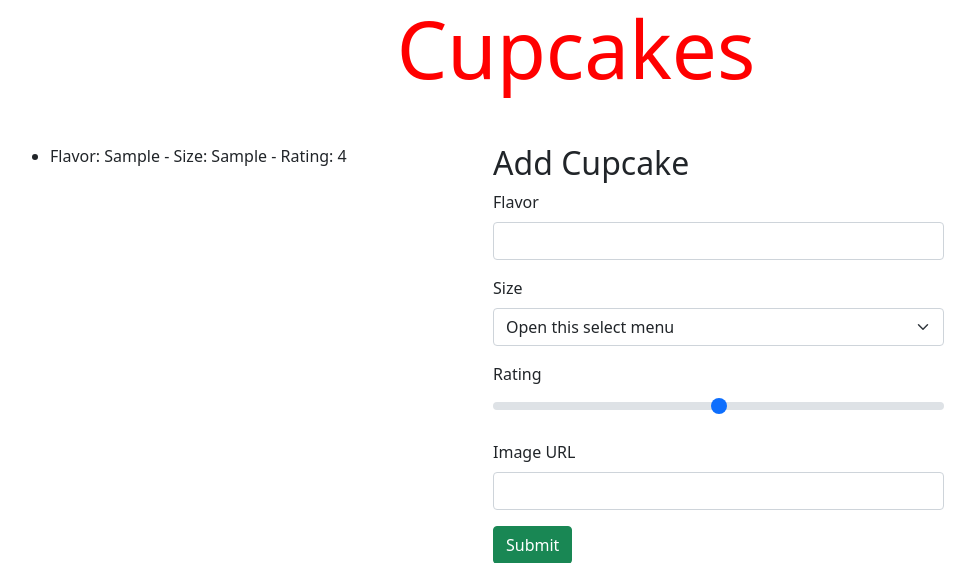
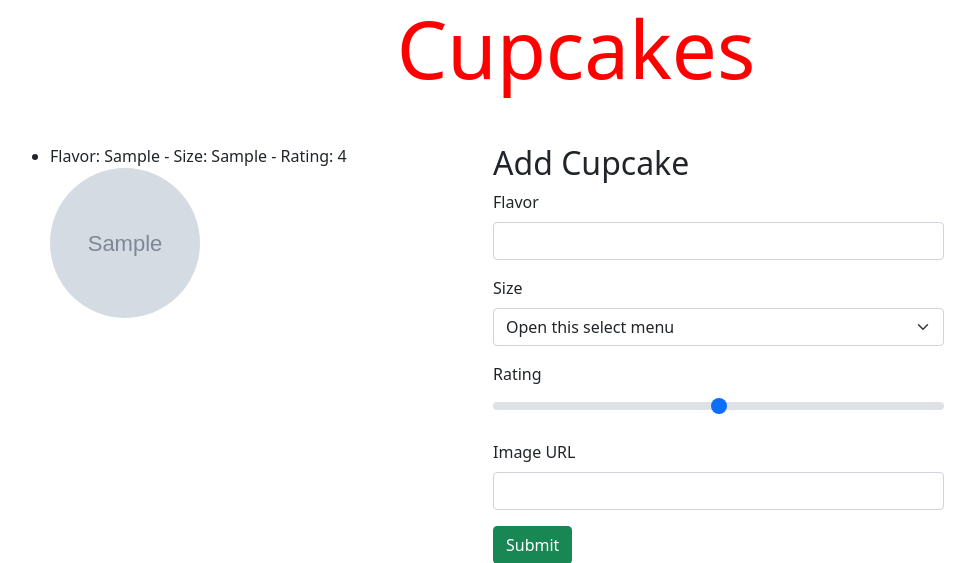
Before and after one commit to nicholasDWinters/cupcakes-rest, a Flask app: page / in a window 1280 px wide. Shown: the top 563 px of the page, without its empty margins (64-1039 px from the left). Run offline with Flask 2, Linux system fonts and the light colour scheme; tables that the repository leaves empty hold one stand-in row (values such as "Sample post"); grey boxes marked "Sample" are stand-in pictures.

Commit message:
added images to cupcakes

```diff
--- a/static/app.css
+++ b/static/app.css
@@ -5,3 +5,9 @@ h1 {
 .listItem {
     text-transform: capitalize;
 }
+
+.cupcakeImg {
+    width: 150px;
+    height: 150px;
+    border-radius: 50%;
+}
--- a/static/app.js
+++ b/static/app.js
@@ -9,6 +9,16 @@ async function getCupcakes() {
             const newItem = document.createElement('li');
             newItem.innerText = `Flavor: ${cupcake.flavor} - Size: ${cupcake.size} - Rating: ${cupcake.rating}`;
             newItem.classList.add('listItem');
+            newItem.classList.add('mb-4');
+
+            if (cupcake.image) {
+                const newImage = document.createElement('img');
+                newImage.src = `${cupcake.image}`;
+                newImage.classList.add('cupcakeImg');
+                newItem.appendChild(newImage);
+            }
+
+
             list.appendChild(newItem);
         }
     } catch (e) {
@@ -29,6 +39,12 @@ formBtn.addEventListener('click', async function (e) {
     const newItem = document.createElement('li');
     newItem.innerText = `Flavor: ${cupcake.flavor} - Size: ${cupcake.size} - Rating: ${cupcake.rating}`;
     newItem.classList.add('listItem');
+    if (cupcake.image) {
+        const newImage = document.createElement('img');
+        newImage.src = `${cupcake.image}`;
+        newImage.classList.add('cupcakeImg');
+        newItem.appendChild(newImage);
+    }
     list.appendChild(newItem);
 
 })
```
